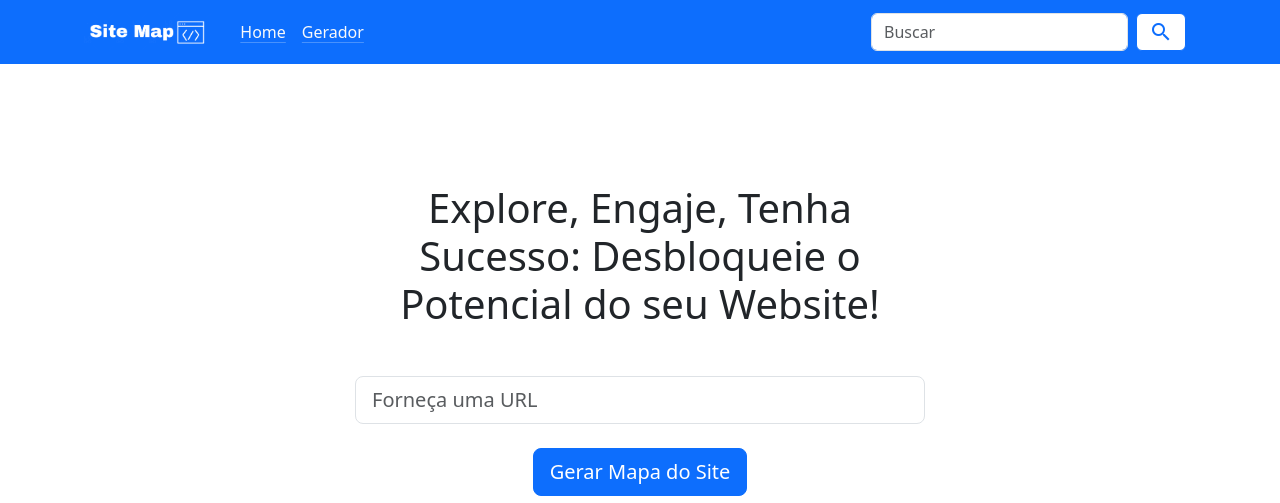
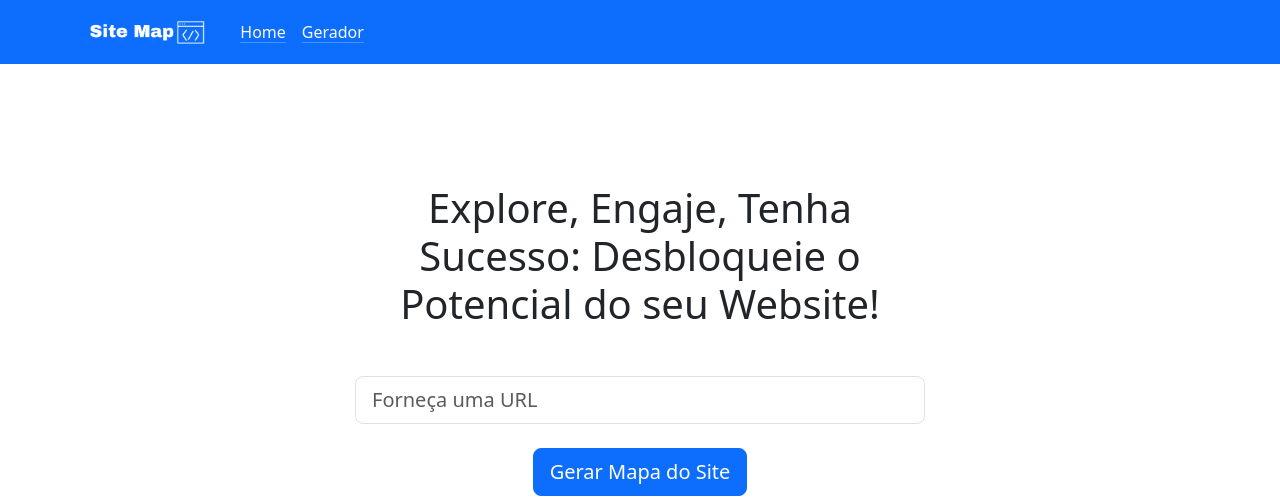
Before and after one commit to LeticiaKOSilva/Gerador-de-mapa-de-site, a Django app: page / in a window 1280 px wide. Shown: the top 503 px of the page. Run offline with Django 4.2, Linux system fonts and the light colour scheme; some libraries are stand-ins or nearby versions.

Commit message:
foi tirado a barra de pesquisa do Header

```diff
--- a/templates/_header.html
+++ b/templates/_header.html
@@ -17,15 +17,6 @@
                    <li><a class="link-light link-offset-2 link-underline-opacity-25 link-underline-opacity-100-hover" href="/homePage/">Home</a></li></li>
                    <li><a class="link-light link-offset-2 link-underline-opacity-25 link-underline-opacity-100-hover" href="/">Gerador</a></li></li>
                 </ul>
-
-
-                <form class="d-flex" role="search">
-                    <input id="search-text" class="form-control me-2" type="search" placeholder="Buscar"
-                        aria-label="Search">
-                    <button id="search-btn" class="btn btn-outline-primary bg-white" type="submit">
-                        <span class="material-icons">search</span>
-                    </button>
-                </form>
             </div>
         </div>
     </nav>
```
